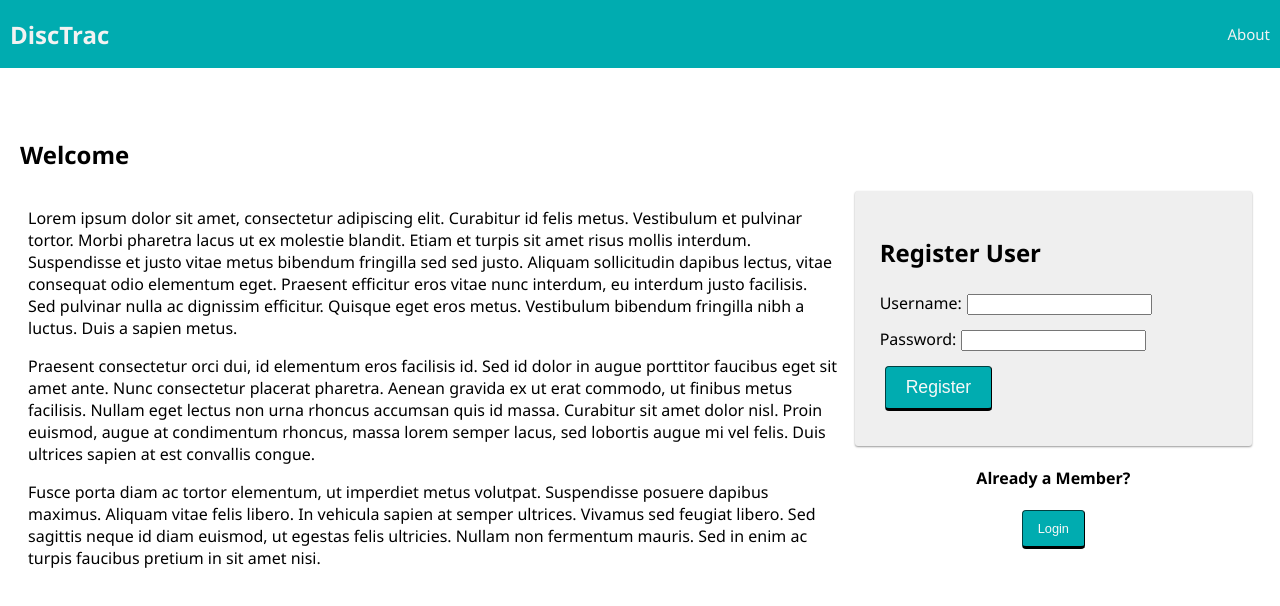
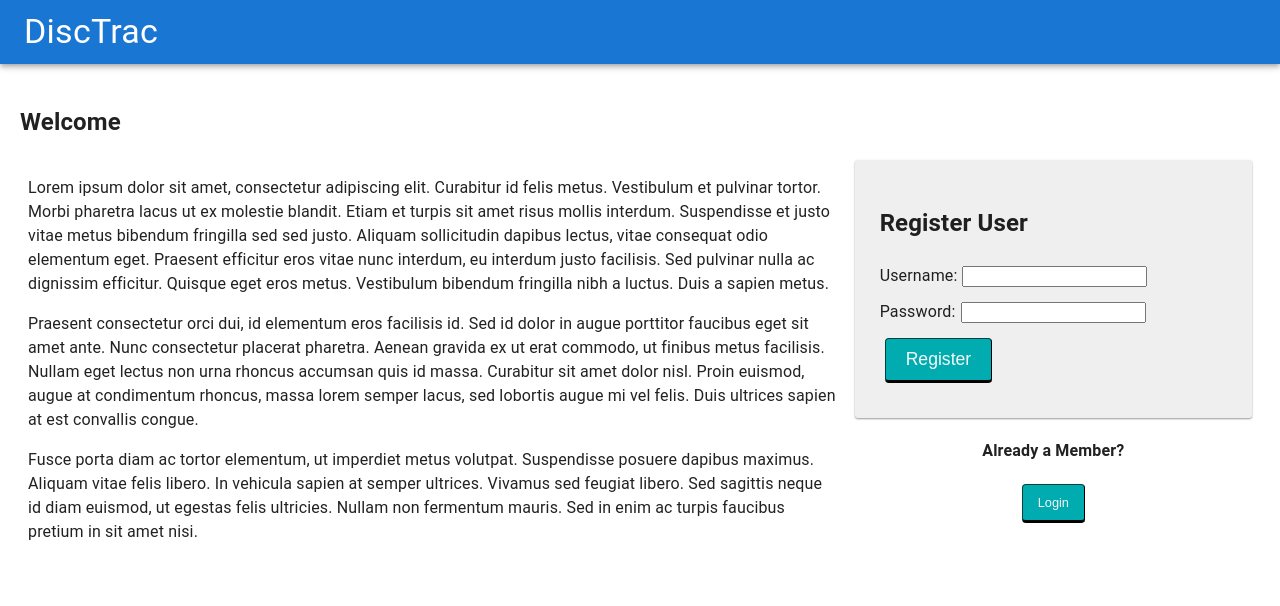
Before and after one commit to mattdow/disctrac-solo-project, a React (Create React App) app: page /#/home in a window 1280 px wide. Shown: the top 606 px of the page. Built offline with nearby package versions, Linux system fonts and the light colour scheme; no server answers.

Commit message:
New banner added and implemented

```diff
--- a/package.json
+++ b/package.json
@@ -8,6 +8,7 @@
     "@emotion/styled": "^11.6.0",
     "@mui/icons-material": "^5.1.1",
     "@mui/material": "^5.1.0",
+    "@mui/styles": "^5.2.1",
     "axios": "^0.21.1",
     "bcryptjs": "^2.4.3",
     "chart.js": "^3.6.0",
--- a/src/components/App/App.jsx
+++ b/src/components/App/App.jsx
@@ -28,6 +28,7 @@ import SearchCourse from '../SearchCourse/SearchCourse';
 import SearchCourseList from '../SearchCourseList/SearchCourseList';
 import ProfilePage from '../ProfilePage/ProfilePage';
 import BottomNavBar from '../BottomNavBar/BottomNavBar';
+import Banner from '../Banner/Banner';
 
 import './App.css';
 
@@ -43,7 +44,8 @@ function App() {
   return (
     <Router>
       <div>
-        <Nav />
+        {/* <Nav /> */}
+        <Banner />
         <Switch>
           {/* Visiting localhost:3000 will redirect to localhost:3000/home */}
           <Redirect exact from="/" to="/home" />
--- /dev/null
+++ b/src/components/Banner/Banner.jsx
@@ -0,0 +1,31 @@
+import React from 'react';
+import { AppBar, Toolbar, CssBaseline, Typography} from '@mui/material';
+import { makeStyles } from '@mui/styles';
+import { Link } from 'react-router-dom';
+
+// Create some styles for use in the component
+
+
+const useStyles = makeStyles((theme) => ({
+    logo: {
+        flexGrow: "1",
+        cursor: "pointer",
+    },
+}));
+
+function Banner() {
+    // call useStyles to load the classes defined above the function
+    const classes = useStyles();
+    //JSX rendering code
+    return (
+        <AppBar position="static">
+            <CssBaseline />
+            <Toolbar>
+                <Typography variant="h4" className={classes.logo}>
+                    DiscTrac
+                </Typography>
+            </Toolbar>
+        </AppBar>
+    )
+} // end of Navbar
+export default Banner;
```
